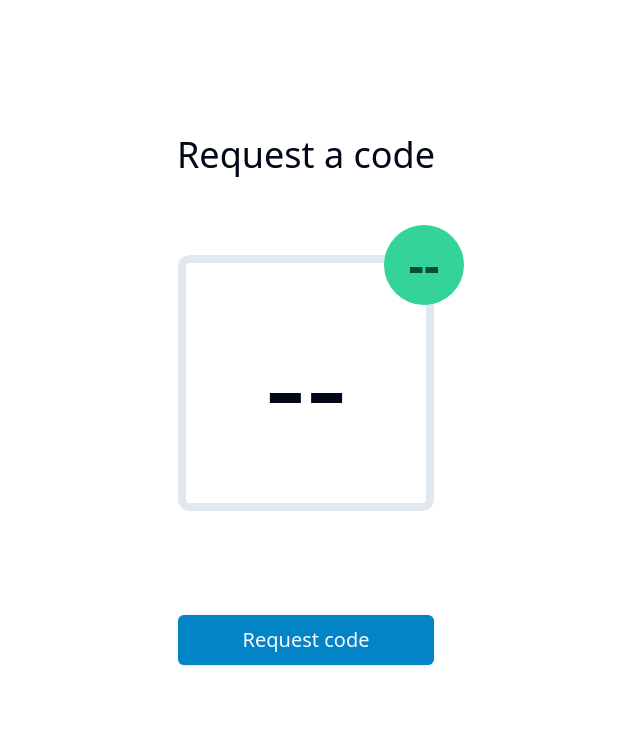
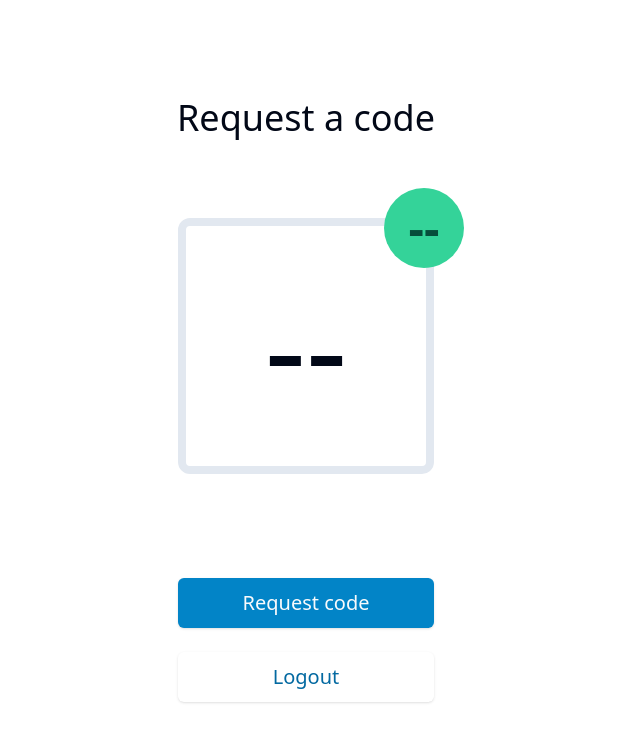
Before and after one commit to josfam/doorways, a React (Vite) app in the folder frontend/: page /code-request in a window 1280 px wide. Shown: the top 742 px of the page, without its empty margins (334-974 px from the left). Built offline with nearby package versions, Linux system fonts and the light colour scheme.

Commit message:
Add login & logout functionality, add btn styling

```diff
--- a/frontend/src/pages/CodeRequestPage.tsx
+++ b/frontend/src/pages/CodeRequestPage.tsx
@@ -7,7 +7,7 @@ import {
 import { Button } from "@/components/ui/button";
 import { useEffect, useRef, useState } from "react";
 import { toast } from "react-toastify";
-import { useLocation } from "react-router-dom";
+import { useLocation, useNavigate } from "react-router-dom";
 import { toastDuration } from "@/constants";
 
 const CodeRequestPage = () => {
@@ -17,6 +17,7 @@ const CodeRequestPage = () => {
   const [timeLeft, setTimeLeft] = useState<number>(expirationTime);
   const [codeWasRequested, setCodeWasRequested] = useState<boolean>(false);
   const location = useLocation();
+  const navigate = useNavigate();
   const toastShown = useRef(false); // prevent re-rendering twice
 
   // Showing success toast after login
@@ -56,6 +57,14 @@ const CodeRequestPage = () => {
     };
   }, [codeWasRequested, timeLeft]);
 
+  const handleLogout = () => {
+    localStorage.removeItem("jwt_token");
+    navigate("/", {
+      state: { showSuccessToast: true },
+      replace: true,
+    });
+  };
+
   const handleCodeRequest = async () => {
     const response = await fetch(`${codesAPIUrl}/random-code`, {
       method: "GET",
@@ -87,13 +96,18 @@ const CodeRequestPage = () => {
           {code}
         </div>
       </div>
+      <div className="flex flex-col">
         <Button
-        className={`btn-cta w-64 !py-6 text-xl ${codeWasRequested ? "bg-slate-400" : "opacity-100"}`}
+          className={`btn-cta w-64 ${codeWasRequested ? "bg-slate-400" : "opacity-100"}`}
           onClick={handleCodeRequest}
           disabled={codeWasRequested}
         >
           Request code
         </Button>
+        <Button onClick={handleLogout} className="btn-cta btn-ter w-64">
+          Logout
+        </Button>
+      </div>
     </div>
   );
 };
--- a/frontend/src/pages/LoginPage.tsx
+++ b/frontend/src/pages/LoginPage.tsx
@@ -6,7 +6,8 @@ import { useMutation } from "@tanstack/react-query";
 import { authAPIUrl } from "@/constants";
 import { toast } from "react-toastify";
 import { toastDuration } from "@/constants";
-import { useNavigate } from "react-router-dom";
+import { useNavigate, useLocation } from "react-router-dom";
+import { useRef, useEffect } from "react";
 
 const loginFormSchema = z.object({
   email: z
@@ -41,6 +42,8 @@ const useLogin = () => {
 
 const LoginPage = () => {
   const navigate = useNavigate();
+  const location = useLocation();
+  const toastShown = useRef(false); // prevent re-rendering twice
 
   const form = useForm({
     defaultValues: {
@@ -54,6 +57,17 @@ const LoginPage = () => {
       handleLogin(value);
     },
   });
+
+  // Showing success toast after logout
+  useEffect(() => {
+    if (location.state?.showSuccessToast && !toastShown.current) {
+      toast.success("Logout successful", {
+        autoClose: toastDuration,
+        closeOnClick: true,
+      });
+      toastShown.current = true; // set to true to prevent re-rendering
+    }
+  }, [location.state]);
 
   const loginMutation = useLogin();
   const handleLogin = (value: z.infer<typeof loginFormSchema>) => {
--- a/frontend/src/style.css
+++ b/frontend/src/style.css
@@ -1,5 +1,9 @@
 .btn-cta {
-  @apply mt-6 bg-sky-600 py-5 hover:bg-sky-700 hover:shadow-sm active:scale-95;
+  @apply mt-6 bg-sky-600 py-6 text-xl hover:bg-sky-700 hover:shadow-sm active:scale-95;
+}
+
+.btn-ter {
+  @apply bg-transparent text-sky-700 hover:bg-transparent hover:underline hover:underline-offset-4;
 }
 
 .form-input {
```
Also changed, not shown: 1 other file (tests, documents, lock files or other folders). Lines whose indentation alone changed are shown as unchanged.
